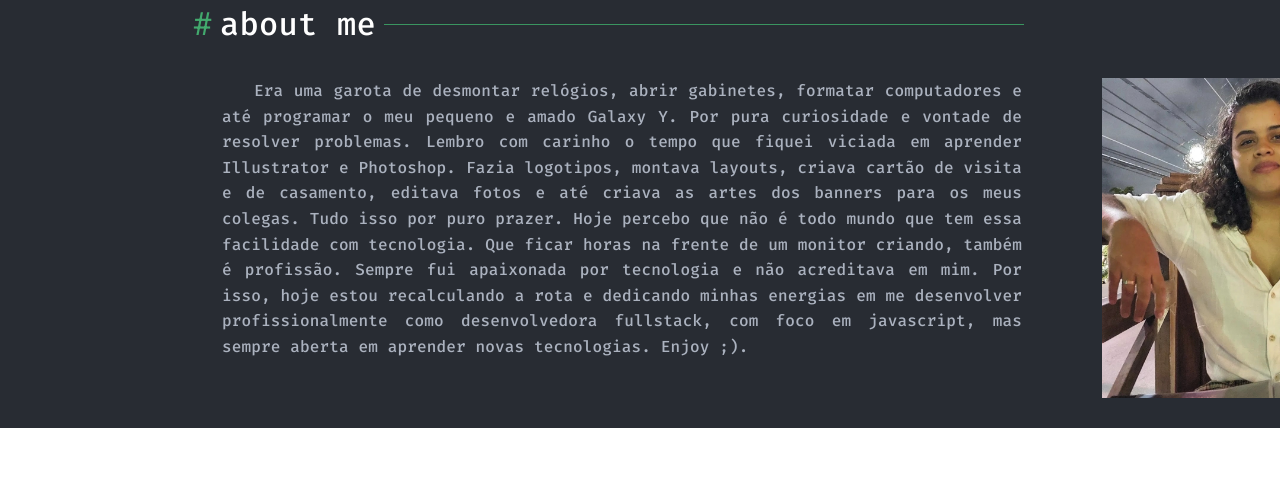
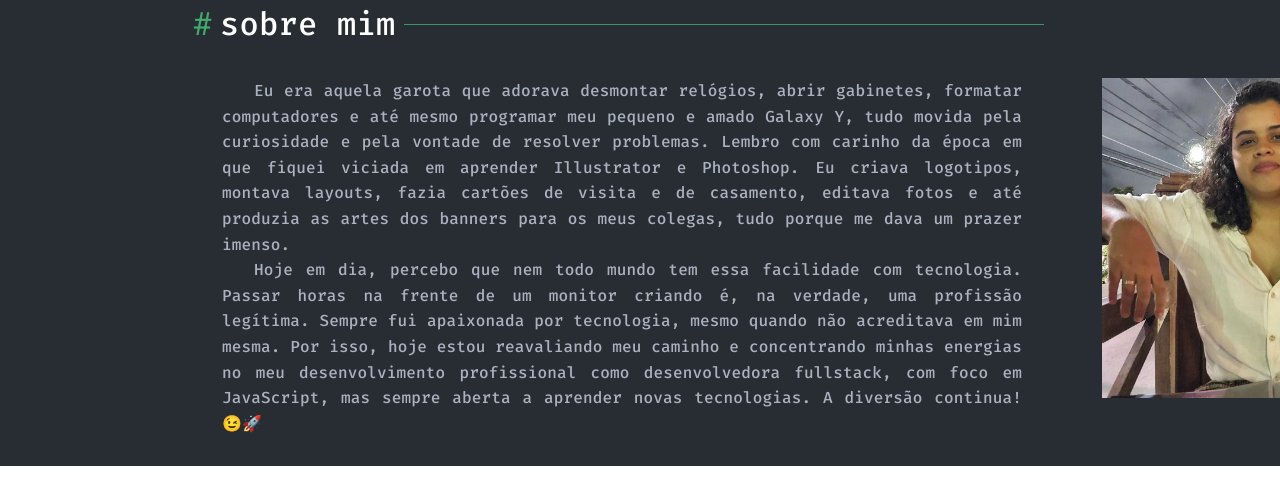
Before and after one commit to anakarlasantana/protifolio_react, a React (Create React App) app: page /about-me in a window 1280 px wide. Shown: the top 504 px of the page. Built offline with nearby package versions, Linux system fonts and the light colour scheme.

Commit message:
feat: ajustando algumas seções

```diff
--- a/src/components/AboutMe.tsx
+++ b/src/components/AboutMe.tsx
@@ -1,5 +1,5 @@
 import { Stack } from "@mui/joy";
-import { Box, Button, Divider, Grid, Typography } from "@mui/material";
+import { Divider, Grid, Typography } from "@mui/material";
 import fotoTwo from '../assets/fotoTwo.jpg'
 
 const simbolHead = () => {
@@ -11,14 +11,14 @@ const simbolHead = () => {
 function aboutMe() {
     return (
         <Grid container width={'100%'}>
-            <Stack spacing={1} direction={'row'}  style={{alignItems: 'center', marginLeft: '15vw'}}>
+            <Stack spacing={1} direction={'row'} style={{ alignItems: 'center', marginLeft: '15vw' }}>
                 {simbolHead()}
-                <Typography sx={{ fontFamily: 'Fira Code', fontSize: '32px', textTransform: 'none', color: 'white' }}>about me</Typography>
+                <Typography sx={{ fontFamily: 'Fira Code', fontSize: '32px', textTransform: 'none', color: 'white' }}>sobre mim</Typography>
                 <Stack>
                     <Divider sx={{ display: 'flex', backgroundColor: '#42a96d', width: '40rem' }} />
                 </Stack>
             </Stack>
-            <Stack direction={'row'} spacing={10} style={{paddingTop: '50px', marginLeft: '15vw', padding: '30px'}}>
+            <Stack direction={'row'} spacing={10} style={{ paddingTop: '50px', marginLeft: '15vw', padding: '30px' }}>
                 <Stack width={'50rem'}>
                     <Typography
                         fontFamily={'Fira Code'}
@@ -30,10 +30,19 @@ function aboutMe() {
                             lineHeight: '1.6',
                             textIndent: '2rem',
                         }}>
-                        Era uma garota de desmontar relógios, abrir gabinetes, formatar computadores e até programar o meu pequeno e amado Galaxy Y. Por pura curiosidade e vontade de resolver problemas.
-                        Lembro com carinho o tempo que fiquei viciada em aprender Illustrator e Photoshop. Fazia logotipos, montava layouts, criava cartão de visita e de casamento, editava fotos e até criava as artes dos banners para os meus colegas. Tudo isso por puro prazer.
-                        Hoje percebo que não é todo mundo que tem essa facilidade com tecnologia. Que ficar horas na frente de um monitor criando, também é profissão.
-                        Sempre fui apaixonada por tecnologia e não acreditava em mim. Por isso, hoje estou recalculando a rota e dedicando minhas energias em me desenvolver profissionalmente como desenvolvedora fullstack, com foco em javascript, mas sempre aberta em aprender novas tecnologias. Enjoy ;).
+                        Eu era aquela garota que adorava desmontar relógios, abrir gabinetes, formatar computadores e até mesmo programar meu pequeno e amado Galaxy Y, tudo movida pela curiosidade e pela vontade de resolver problemas. Lembro com carinho da época em que fiquei viciada em aprender Illustrator e Photoshop. Eu criava logotipos, montava layouts, fazia cartões de visita e de casamento, editava fotos e até produzia as artes dos banners para os meus colegas, tudo porque me dava um prazer imenso.
+                    </Typography>
+                    <Typography
+                        fontFamily={'Fira Code'}
+                        maxWidth={'80rem'}
+                        color={'#ABB2BF'}
+                        style={{
+                            textAlign: 'justify',
+                            fontSize: '1rem',
+                            lineHeight: '1.6',
+                            textIndent: '2rem',
+                        }}>
+                        Hoje em dia, percebo que nem todo mundo tem essa facilidade com tecnologia. Passar horas na frente de um monitor criando é, na verdade, uma profissão legítima. Sempre fui apaixonada por tecnologia, mesmo quando não acreditava em mim mesma. Por isso, hoje estou reavaliando meu caminho e concentrando minhas energias no meu desenvolvimento profissional como desenvolvedora fullstack, com foco em JavaScript, mas sempre aberta a aprender novas tecnologias. A diversão continua! 😉🚀
                     </Typography>
                 </Stack>
                 <Stack width={'20rem'} height={'20rem'}>
--- a/src/components/Contact.tsx
+++ b/src/components/Contact.tsx
@@ -16,13 +16,13 @@ function contact() {
         <Grid container width={'100%'}>
             <Stack spacing={1} direction={'row'} style={{alignItems: 'center', marginLeft: '15vw' }}>
                 {simbolHead()}
-                <Typography sx={{ fontFamily: 'Fira Code', fontSize: '32px', textTransform: 'none', color: 'white' }}>contact</Typography>
+                <Typography sx={{ fontFamily: 'Fira Code', fontSize: '32px', textTransform: 'none', color: 'white' }}>contatos</Typography>
                 <Stack>
                     <Divider sx={{ display: 'flex', backgroundColor: '#42a96d', width: '40rem' }} />
                 </Stack>
             </Stack>
-            <Stack direction={'row'} spacing={50} style={{ display: 'flex', paddingTop: '50px', marginLeft: '15vw', padding: '30px',  }}>
-                <Typography fontFamily={'Fira Code'} maxWidth={'35rem'} sx={{ textIndent: '2rem',  color: '#ABB2BF'}} >
+            <Stack direction={'row'} spacing={22} style={{ display: 'flex', paddingTop: '50px', marginLeft: '15vw', padding: '30px',  }}>
+                <Typography fontFamily={'Fira Code'} maxWidth={'50rem'} sx={{ textIndent: '2rem',  color: '#ABB2BF'}} >
                     Estou interessado em oportunidades freelance. No entanto, se você tiver outro pedido ou pergunta, não hesite em me chamar.
                 </Typography>
                 <Stack textAlign={'center'} style={{ display: 'inline-block', border: '1px solid #ABB2BF', width: '10rem' }}>
--- a/src/components/Header.tsx
+++ b/src/components/Header.tsx
@@ -17,7 +17,7 @@ function Header() {
 
   return (
     <Grid container width={'100%'} height={'70px'} sx={{ borderBottom: '1px solid #42a96d', top: '0', position: 'fixed', zIndex: '1000', backgroundColor: '#282C33' }}>
-      <Stack direction={'row'} paddingLeft={'18rem'} spacing={70}>
+      <Stack direction={'row'} paddingLeft={'18rem'} spacing={65}>
         <Stack direction={'row'} width={'20rem'} alignItems={'center'}>
           <Stack >
             <img src={logo} alt="" width={30} height={30} />
@@ -31,13 +31,13 @@ function Header() {
             <Button sx={{ fontFamily: 'Fira Code', textTransform: 'none', color: 'white' }} color="primary">{simbolHead()} home</Button>
           </ScrollLink>
           <ScrollLink to="projects" smooth={true} duration={500} offset={-70}>
-            <Button sx={{ fontFamily: 'Fira Code', textTransform: 'none', color: 'white' }} color="primary">{simbolHead()} works</Button>
+            <Button sx={{ fontFamily: 'Fira Code', textTransform: 'none', color: 'white' }} color="primary">{simbolHead()} projetos</Button>
           </ScrollLink>
           <ScrollLink to="aboutMe" smooth={true} duration={500}>
-            <Button sx={{ fontFamily: 'Fira Code', textTransform: 'none', color: 'white' }} color="primary">{simbolHead()} about-me</Button>
+            <Button sx={{ fontFamily: 'Fira Code', textTransform: 'none', color: 'white' }} color="primary">{simbolHead()} sobre mim</Button>
           </ScrollLink>
           <ScrollLink to="contact" smooth={true} duration={500}>
-            <Button sx={{ fontFamily: 'Fira Code', textTransform: 'none', color: 'white' }} color="primary">{simbolHead()} contact</Button>
+            <Button sx={{ fontFamily: 'Fira Code', textTransform: 'none', color: 'white' }} color="primary">{simbolHead()} contatos</Button>
           </ScrollLink>
         </Stack>
       </Stack>
--- a/src/components/Skills.tsx
+++ b/src/components/Skills.tsx
@@ -141,7 +141,7 @@ function Skills() {
         <Grid container width={'100%'}>
             <Stack spacing={1} direction={'row'} style={{ display: 'flex', alignItems: 'center', marginLeft: '15vw' }}>
                 {simbolHead()}
-                <Typography sx={{ fontFamily: 'Fira Code', fontSize: '32px', textTransform: 'none', color: 'white' }}>skills</Typography>
+                <Typography sx={{ fontFamily: 'Fira Code', fontSize: '32px', textTransform: 'none', color: 'white' }}>habilidades</Typography>
                 <Stack>
                     <Divider sx={{ display: 'flex', backgroundColor: '#42a96d', width: '40rem' }} />
                 </Stack>
```
Also changed, not shown: src/components/ExperienceAndEducation.tsx (+10 -3 lines), src/components/Layout.tsx (+7 -7 lines), src/components/Projects.tsx (+7 -9 lines).
